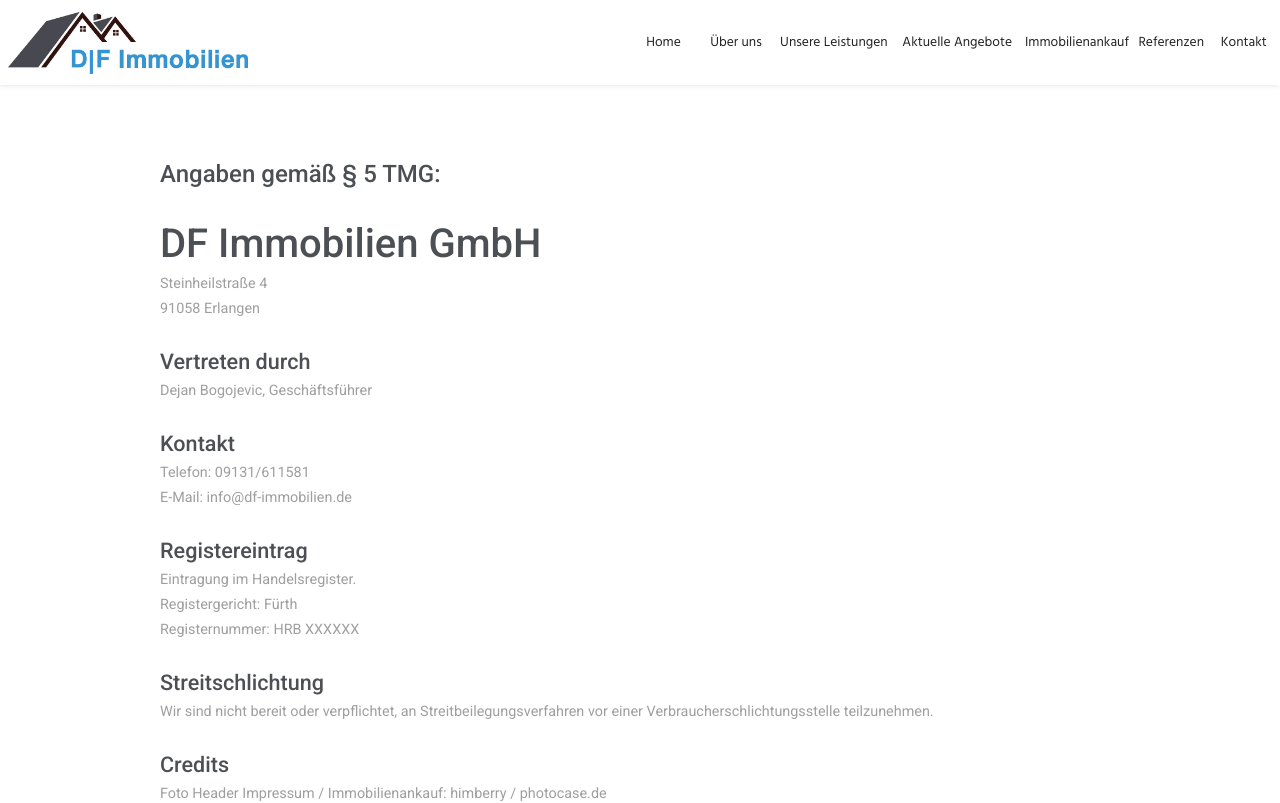
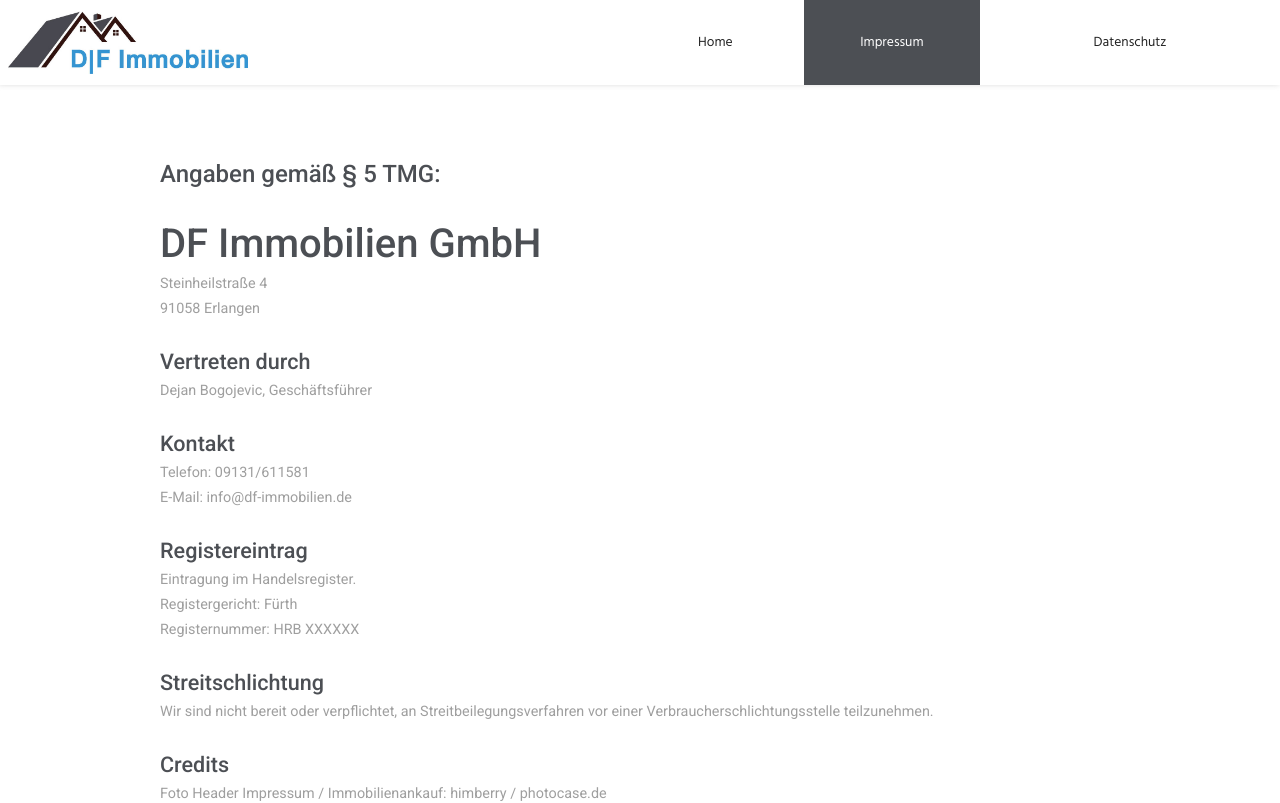
Before and after one commit to Dejan85/DF-Immobilien, a React (Create React App) app: page /dfimmobilien/impressum in a window 1280 px wide. Shown: the top 803 px of the page. Built offline with nearby package versions, Linux system fonts and the light colour scheme.

Commit message:
active style to secondary nav bar

```diff
--- a/src/App.js
+++ b/src/App.js
@@ -12,6 +12,7 @@
 import Footer from "./components/layout/footer/Footer";
 import Impressum from "./components/layout/impressum/Impressum";
 import Datenschutz from "./components/layout/datenschutz/Datenschutz";
+import LinkNav from "./components/layout/header/LinkNav";
 
 function App() {
   return (
@@ -29,11 +30,11 @@
             <Footer />
           </Route>
           <Route exact path="/dfimmobilien/impressum">
-            <Header />
+            <LinkNav />
             <Impressum />
           </Route>
           <Route exact path="/dfimmobilien/datenschutz">
-            <Header />
+            <LinkNav />
             <Datenschutz />
           </Route>
         </Switch>
--- /dev/null
+++ b/src/components/layout/header/LinkNav.js
@@ -0,0 +1,42 @@
+import React from "react";
+import { NavLink } from "react-router-dom";
+
+// componnets
+import Logo from "./Logo";
+
+const LinkNav = () => {
+  return (
+    <div className="header">
+      <div className="header__content">
+        <Logo />
+        <ul className="header__nav">
+          <li className="header__nav--li">
+            <NavLink exact={true} activeClassName="active" to="/dfimmobilien">
+              Home
+            </NavLink>
+          </li>
+          <li className="header__nav--li">
+            <NavLink
+              exact={true}
+              activeClassName="active"
+              to="/dfimmobilien/impressum"
+            >
+              Impressum
+            </NavLink>
+          </li>
+          <li className="header__nav--li">
+            <NavLink
+              exact={true}
+              activeClassName="active"
+              to="/dfimmobilien/datenschutz"
+            >
+              Datenschutz
+            </NavLink>
+          </li>
+        </ul>
+      </div>
+    </div>
+  );
+};
+
+export default LinkNav;
--- a/src/sass/components/layout/home/_header.scss
+++ b/src/sass/components/layout/home/_header.scss
@@ -21,6 +21,7 @@
   &__nav {
     display: flex;
     width: 51%;
+    align-items: flex-end;
 
     &--li {
       position: relative;
```
Also changed, not shown: src/components/layout/header/Nav.js (+0 -85 lines).
